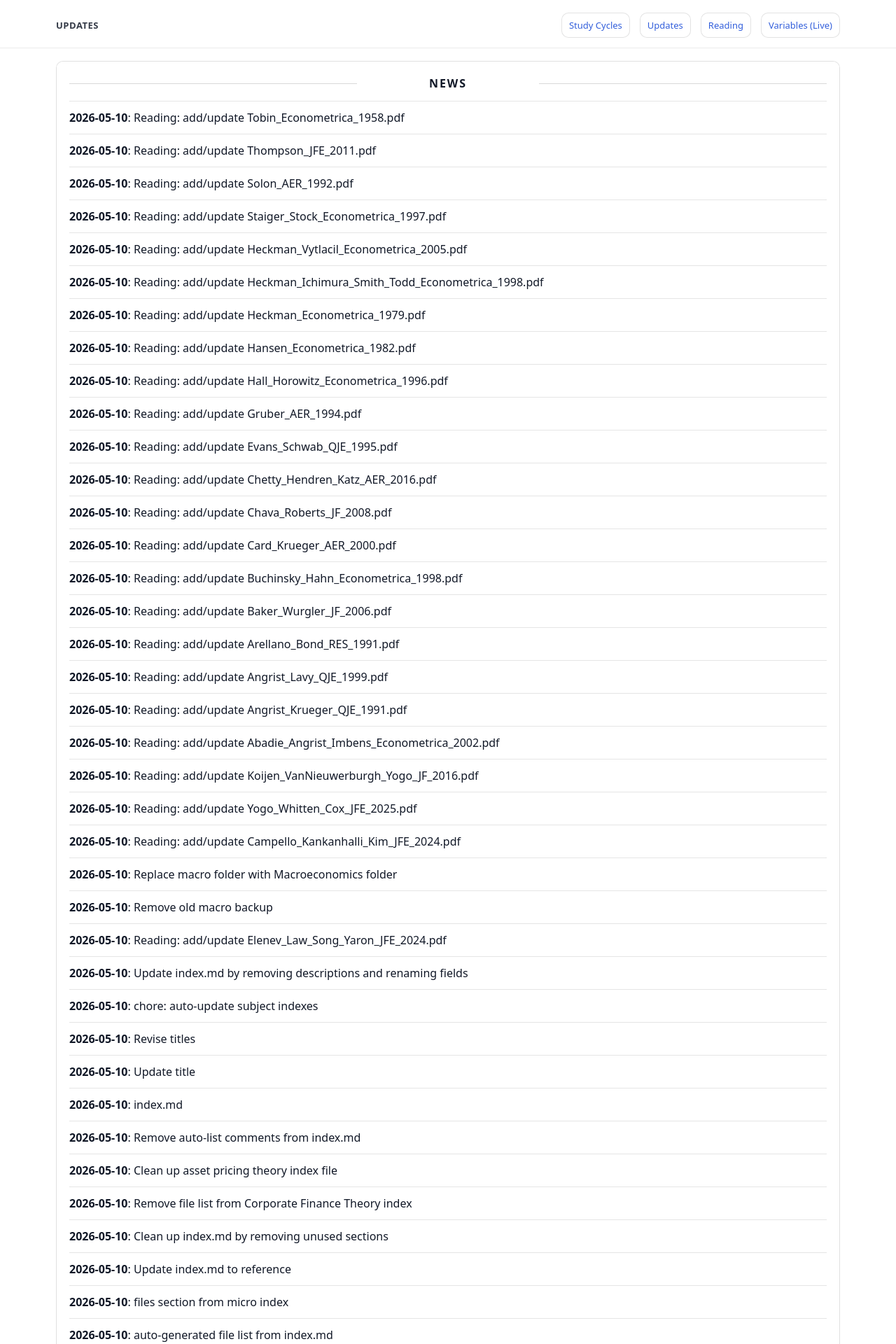
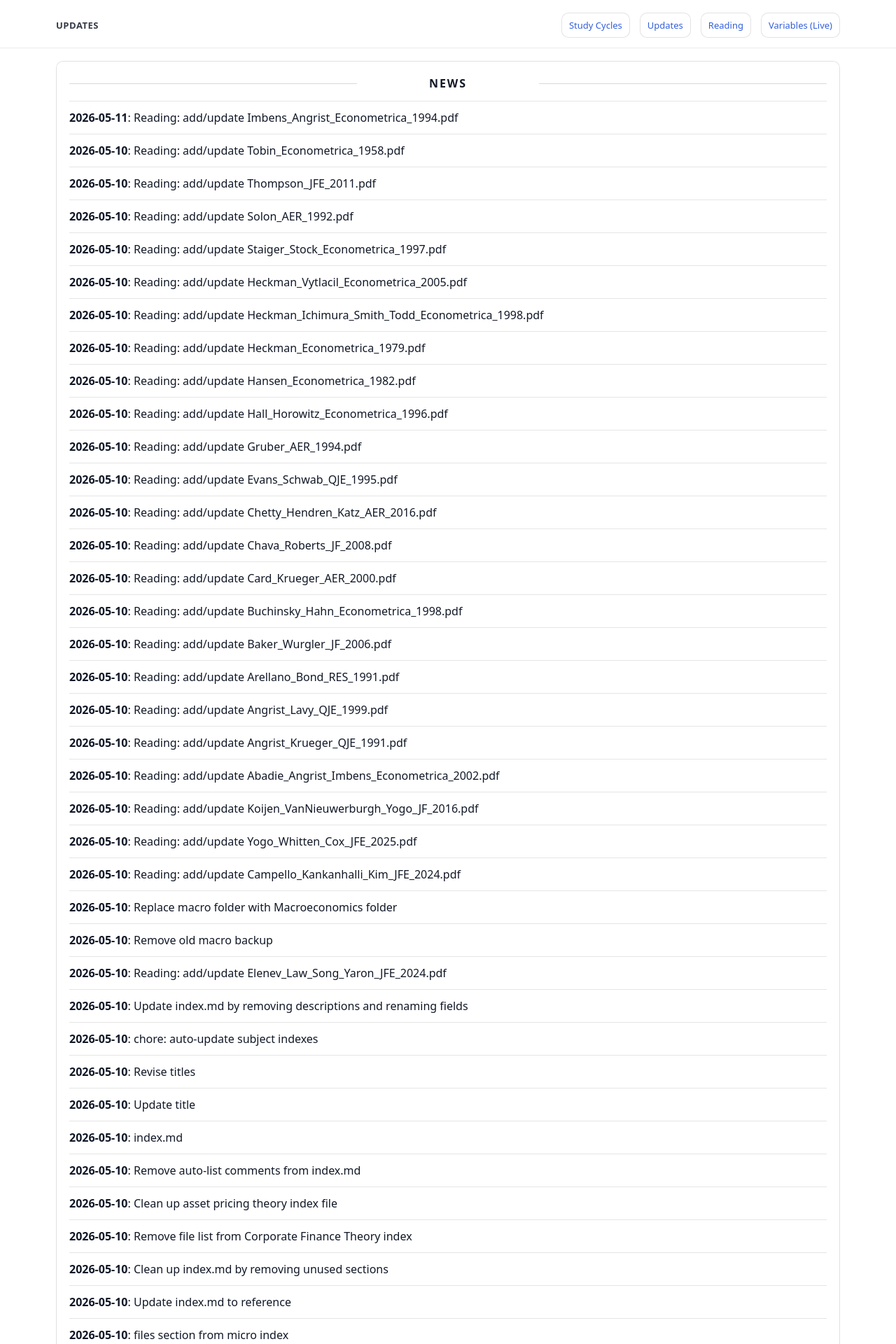
Before and after one commit to yaxinzn/study-archive, a Jekyll site: the page built from updates/index.md, in a window 1280 px wide. Shown: the top 1920 px of the page at 70% size. Built offline with Jekyll 4.4.1, drawn with Linux system fonts in a browser that asks for light colours; some of the changed text lies outside the part shown.

Commit message:
chore: update NEWS feed

```diff
--- a/_data/news.yml
+++ b/_data/news.yml
@@ -1,4 +1,7 @@
 # Auto-generated update history (sorted newest -> oldest). Do not edit manually.
+- ts: "1778443421"
+  date: "2026-05-11"
+  title: "Reading: add/update Imbens_Angrist_Econometrica_1994.pdf"
 - ts: "1778416000"
   date: "2026-05-10"
   title: "Reading: add/update Tobin_Econometrica_1958.pdf"
```
